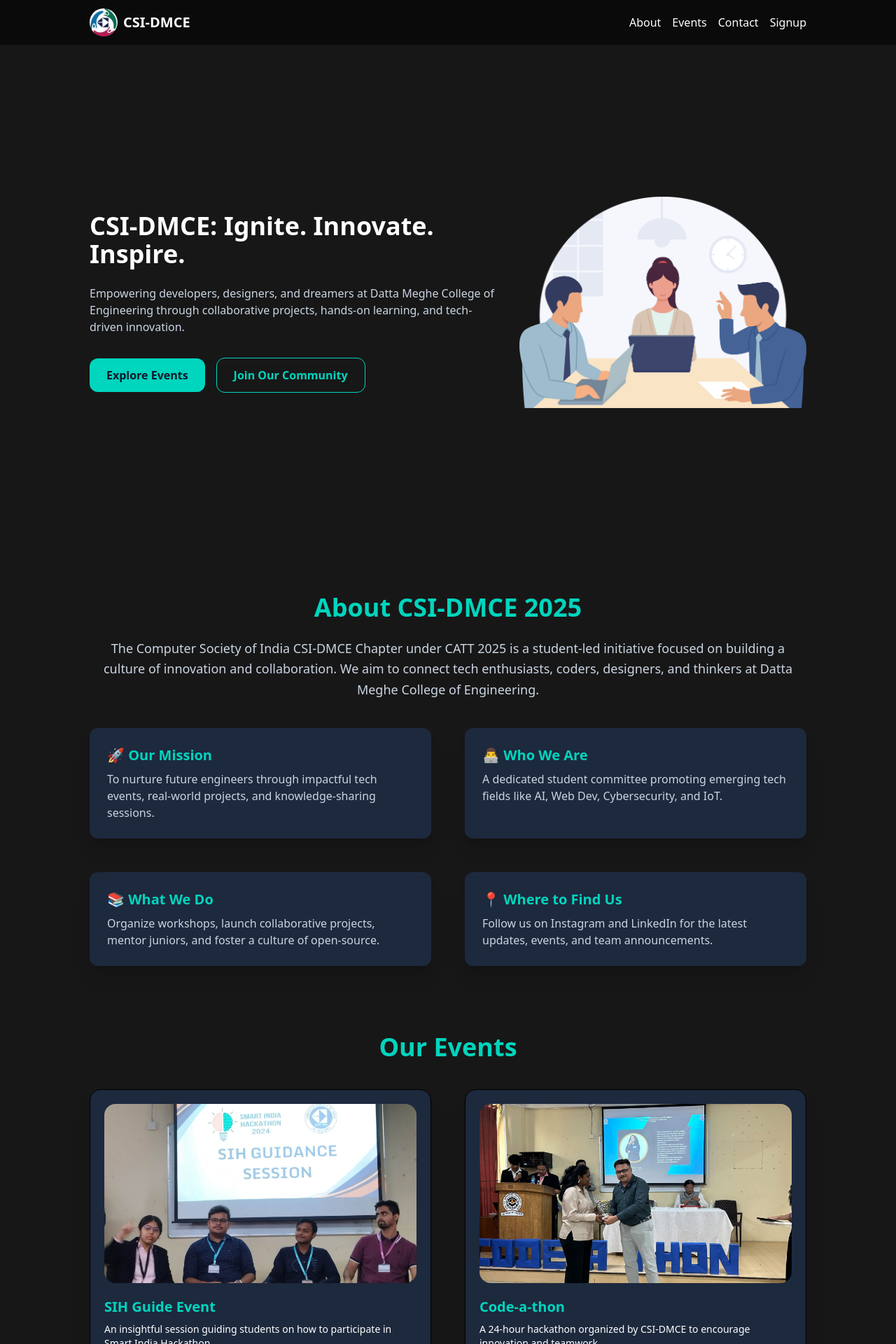
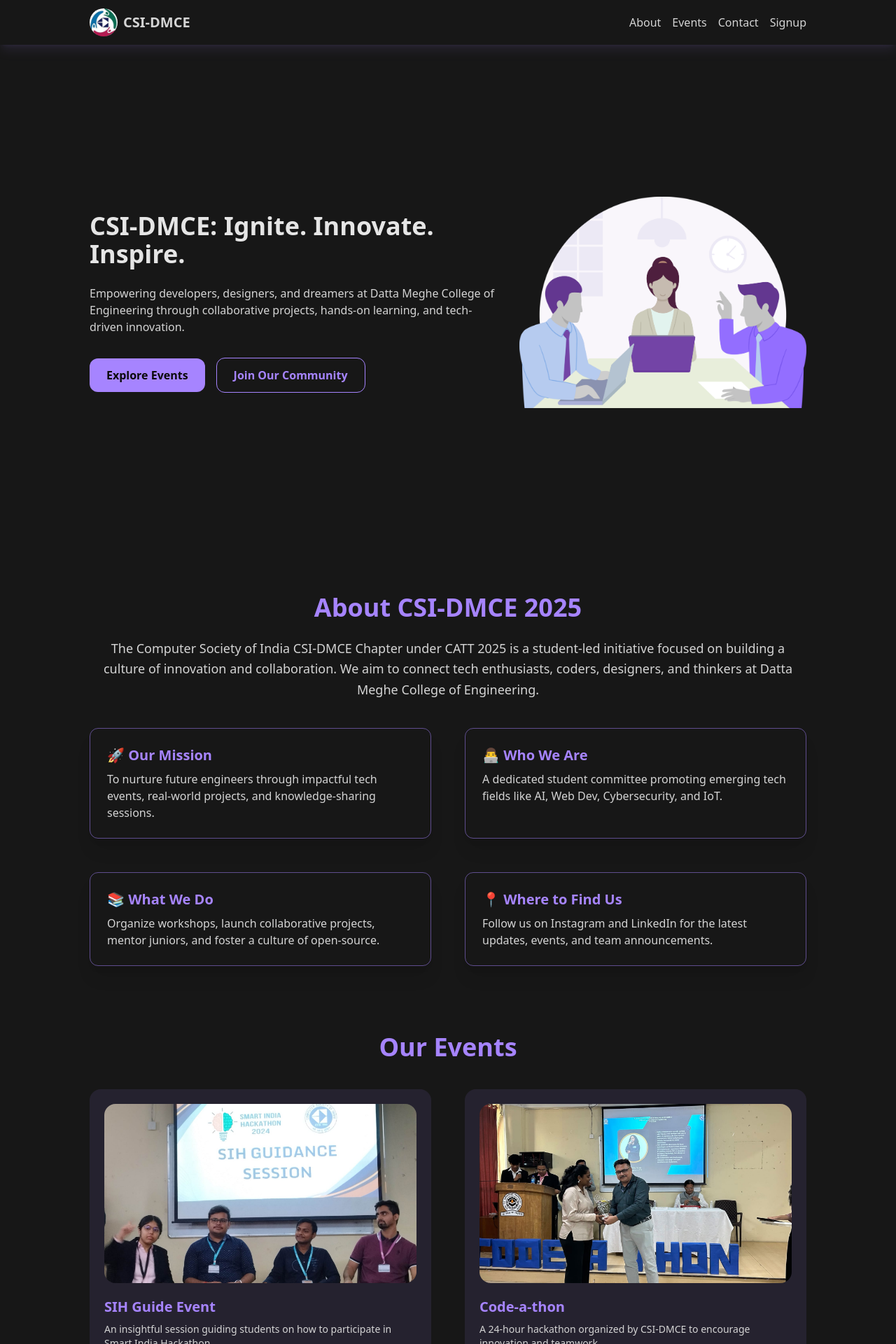
Before and after one commit to AasthaOswal/csi-website-aastha, a React (Vite) app: page / in a window 1280 px wide. Shown: the top 1920 px of the page at 70% size. Built offline with nearby package versions, Linux system fonts and the light colour scheme.

Commit message:
Completely changes website color scheme

```diff
--- a/src/components/Home/About.jsx
+++ b/src/components/Home/About.jsx
@@ -2,48 +2,48 @@
     return (
         <section className="text-white px-6 sm:px-8 md:px-12 py-12 about-section scroll-mt-16" id="about">
             <div className="max-w-5xl mx-auto about-wrapper">
-                <h2 className="text-3xl md:text-4xl font-bold text-teal-400 mb-6 text-center">
+                <h2 className="text-3xl md:text-4xl font-bold text-violet-400 mb-6 text-center">
                     About CSI-DMCE 2025
                 </h2>
-                <p className="text-slate-300 text-lg leading-relaxed mb-8 text-center">
+                <p className="text-neutral-300 text-lg leading-relaxed mb-8 text-center">
                     The Computer Society of India CSI-DMCE Chapter under CATT 2025 is a
                     student-led initiative focused on building a culture of innovation and
                     collaboration. We aim to connect tech enthusiasts, coders, designers,
                     and thinkers at Datta Meghe College of Engineering.
                 </p>
                 <div className="grid grid-cols-1 sm:grid-cols-2 gap-8 md:gap-12 mt-10">
-                    <div className="bg-slate-800 p-6 rounded-xl shadow-xl border border-transparent hover:border-teal-400 active:text-teal-400 cursor-pointer transition-all duration-200 ease">
-                        <h3 className="text-xl font-semibold text-teal-400 mb-2">
+                    <div className=" p-6 rounded-xl shadow-xl border-[1px] border-violet-400/50 active:text-violet-400 cursor-pointer transition-all duration-200 ease">
+                        <h3 className="text-xl font-semibold text-violet-400 mb-2">
                             🚀 Our Mission
                         </h3>
-                        <p className="text-slate-300">
+                        <p className="text-neutral-300">
                             To nurture future engineers through impactful tech events,
                             real-world projects, and knowledge-sharing sessions.
                         </p>
                     </div>
-                    <div className="bg-slate-800 p-6 rounded-xl shadow-xl border border-transparent hover:border-teal-400 active:text-teal-400 cursor-pointer transition-all duration-200 ease">
-                        <h3 className="text-xl font-semibold text-teal-400 mb-2">
+                    <div className=" p-6 rounded-xl shadow-xl border-[1px] border-violet-400/50 active:text-violet-400 cursor-pointer transition-all duration-200 ease">
+                        <h3 className="text-xl font-semibold text-violet-400 mb-2">
                             👨‍💻 Who We Are
                         </h3>
-                        <p className="text-slate-300">
+                        <p className="text-neutral-300">
                             A dedicated student committee promoting emerging tech fields like
                             AI, Web Dev, Cybersecurity, and IoT.
                         </p>
                     </div>
-                    <div className="bg-slate-800 p-6 rounded-xl shadow-xl border border-transparent hover:border-teal-400 active:text-teal-400 cursor-pointer transition-all duration-200 ease">
-                        <h3 className="text-xl font-semibold text-teal-400 mb-2">
+                    <div className=" p-6 rounded-xl shadow-xl border-[1px] border-violet-400/50 active:text-violet-400 cursor-pointer transition-all duration-200 ease">
+                        <h3 className="text-xl font-semibold text-violet-400 mb-2">
                             📚 What We Do
                         </h3>
-                        <p className="text-slate-300">
+                        <p className="text-neutral-300">
                             Organize workshops, launch collaborative projects, mentor juniors,
                             and foster a culture of open-source.
                         </p>
                     </div>
-                    <div className="bg-slate-800 p-6 rounded-xl shadow-xl border border-transparent hover:border-teal-400 active:text-teal-400 cursor-pointer transition-all duration-200 ease">
-                        <h3 className="text-xl font-semibold text-teal-400 mb-2">
+                    <div className=" p-6 rounded-xl shadow-xl border-[1px] border-violet-400/50 active:text-violet-400 cursor-pointer transition-all duration-200 ease">
+                        <h3 className="text-xl font-semibold text-violet-400 mb-2">
                             📍 Where to Find Us
                         </h3>
-                        <p className="text-slate-300">
+                        <p className="text-neutral-300">
                             Follow us on Instagram and LinkedIn for the latest updates,
                             events, and team announcements.
                         </p>
--- a/src/components/Home/Events.jsx
+++ b/src/components/Home/Events.jsx
@@ -30,7 +30,7 @@
         <section className="px-6 sm:px-8 md:px-12 py-12  scroll-mt-16" id="events">
 
             <div className="max-w-5xl mx-auto about-wrapper">
-                <h2 className="text-3xl sm:text-4xl font-bold text-teal-400 text-center mb-10">
+                <h2 className="text-3xl sm:text-4xl font-bold text-violet-400 text-center mb-10">
                     Our Events
                 </h2>
 
@@ -38,13 +38,13 @@
                     {events.map((event, idx) => (
                         <div
                             key={idx}
-                            className="bg-slate-800 rounded-2xl overflow-hidden shadow-xl border hover:border-teal-400 active:border-teal-400 transition-all duration-200 ease cursor-pointer p-5">
+                            className="bg-violet-400/10 rounded-2xl overflow-hidden border border-transparent hover:border-violet-400 active:border-violet-400 transition-all duration-200 ease cursor-pointer p-5">
                             <img src={event.image} alt={event.title} className="w-full h-56 md:h-64 object-cover rounded-2xl"/>
                             <div className="py-5">
-                                <h3 className="text-xl font-semibold text-teal-400 mb-2">
+                                <h3 className="text-xl font-semibold text-violet-400 mb-2">
                                     {event.title}
                                 </h3>
-                                <p className="text-white text-sm">{event.description}</p>
+                                <p className="text-neutral-300 text-sm">{event.description}</p>
                             </div>
                         </div>
                     ))}
--- a/src/components/Home/Hero.jsx
+++ b/src/components/Home/Hero.jsx
@@ -1,26 +1,26 @@
 
 const Hero=()=>{
     return (
-        <section className=" text-white flex items-center justify-center px-6 sm:px-8 md:px-12 py-12 scroll-mt-16 h-[calc(100dvh-4rem)]" id="hero">
+        <section className="text-neutral-200 flex items-center justify-center px-6 sm:px-8 md:px-12 py-12 scroll-mt-16 h-[calc(100dvh-4rem)]" id="hero">
             <div className="flex max-w-5xl flex-col-reverse  md:flex-row items-center justify-around gap-x-8">
                 <div className="text-center md:text-left mt-16 md:mt-0">
                     <h1 className="text-2xl sm:text-3xl md:text-4xl font-bold mb-6">
                     CSI-DMCE: Ignite. Innovate. Inspire.
                     </h1>
-                    <p className="text-md md:text-base mb-8 text-slate-300">
+                    <p className="text-md md:text-base mb-8 text-neutral-300">
                     Empowering developers, designers, and dreamers at Datta Meghe College of Engineering through
                     collaborative projects, hands-on learning, and tech-driven innovation.
                     </p>
                     <div className="flex flex-row flex-wrap md:flex-row gap-4 justify-center md:justify-start">
-                        <button className="bg-teal-400 text-slate-900 font-semibold px-6 py-3 rounded-xl hover:bg-teal-300 active:bg-teal-300 active:scale-95 transition-all duration-200 ease w-fit self-center cursor-pointer">
+                        <button className="bg-violet-400 text-neutral-950 font-semibold px-6 py-3 rounded-xl hover:bg-violet-500 active:bg-violet-500 active:scale-95 transition-all duration-200 ease w-fit self-center cursor-pointer">
                             <a href="#events">Explore Events</a>
                         </button>
-                        <button className="font-semibold border border-teal-400 text-teal-400 px-6 py-3 rounded-xl hover:bg-teal-400 hover:text-slate-900 active:scale-95 transition-all duration-200 ease w-fit self-center cursor-pointer">
+                        <button className="font-semibold border border-violet-400 text-violet-400 px-6 py-3 rounded-xl  hover:bg-violet-400 hover:text-neutral-950 active:scale-95 transition-all duration-200 ease w-fit self-center cursor-pointer">
                             Join Our Community
                         </button>
                     </div>
                 </div>
-                <img src="/hero-image.png" alt="" className="w-11/12 sm:w-3/5 md:w-2/5 "/>
+                <img src="/csi-website-new-hero-image.png" alt="" className="w-11/12 sm:w-3/5 md:w-2/5 "/>
             </div>
         </section>
 
--- a/src/components/Navbar/Navbar.jsx
+++ b/src/components/Navbar/Navbar.jsx
@@ -11,38 +11,38 @@
     const [mobileNav,setMobileNav]=useState(false);
 
     return (
-        <nav className="w-full  h-16 bg-neutral-950 flex justify-between  mx-auto px-6 sm:px-8 md:px-12 sticky top-0 z-10">
-            <div className="navbar-wrapper bg-neutral-950 flex justify-between  mx-auto  w-full max-w-5xl">
+        <nav className="w-full  h-16 bg-neutral-900 shadow-lg shadow-violet-400/10 flex justify-between  mx-auto px-6 sm:px-8 md:px-12 sticky top-0 z-10">
+            <div className="navbar-wrapper bg-neutral-900 flex justify-between  mx-auto  w-full max-w-5xl">
                 <div className="logo flex items-center justify-center">
                     <a href="#" className="flex items-center justify-center gap-2">
                         <img src="/csi-logo.jpg" alt="logo" className="rounded-full h-10 w-10" />
-                        <p className="logo-text sm:text-xl text-white font-semibold">
+                        <p className="logo-text sm:text-xl text-neutral-300 hover:text-violet-400 font-semibold">
                             CSI-DMCE
                         </p>
                     </a>
                 </div>
                 <div className="nav-links hidden sm:flex  justify-center items-center">
-                    <ul className="flex items-center justify-center list-none gap-4 text-white ">
-                        <li className="hover:text-emerald-400"><a href="#about">About</a></li>
-                        <li className="hover:text-emerald-400"><a href="#events">Events</a></li>
+                    <ul className="flex items-center justify-center list-none gap-4 text-neutral-300 ">
+                        <li className="hover:text-violet-400"><a href="#about">About</a></li>
+                        <li className="hover:text-violet-400"><a href="#events">Events</a></li>
 
-                        <li className="hover:text-emerald-400"><a href="#contact">Contact</a></li>
-                        <li className="hover:text-emerald-400"><a href="#">Signup</a></li>
+                        <li className="hover:text-violet-400"><a href="#contact">Contact</a></li>
+                        <li className="hover:text-violet-400"><a href="#">Signup</a></li>
 
                     </ul>
                 </div>
-                <div className="sm:hidden self-center flex justify-center items-center p-2 h-fit w-fit  hover:bg-slate-800 text-white hover:text-teal-400 hover:rounded-full transition-all duration-200 ease" onClick={()=>setMobileNav((prev)=>!prev)}>
+                <div className="sm:hidden self-center flex justify-center items-center p-2 h-fit w-fit  hover:bg-slate-800 text-neutral-300 hover:text-violet-500 hover:rounded-full transition-all duration-200 ease" onClick={()=>setMobileNav((prev)=>!prev)}>
                     {mobileNav===true ? <RxCross2 className="text-2xl  "/> : <IoMenu className="text-2xl  "/>}
                 </div>
             </div>
             {mobileNav===true && <motion.div className="w-full h-[calc(100dvh-56px)] flex flex-col justify-center gap-4 items-center sm:hidden fixed left-0 top-16 bg-slate-900" initial={{ opacity: 0, scale: 0.95 }} animate={{ opacity: 1, scale: 1 }} transition={{ duration: 0.4 }}>
 
-                <ul className="flex flex-col items-center justify-center list-none gap-4 text-white">
-                    <li className="hover:text-emerald-400" onClick={()=>setMobileNav((prev)=>!prev)}><a href="#about">About</a></li>
-                    <li className="hover:text-emerald-400" onClick={()=>setMobileNav((prev)=>!prev)}><a href="#events">Events</a></li>
+                <ul className="flex flex-col items-center justify-center list-none gap-4 text-neutral-300">
+                    <li className="hover:text-violet-400" onClick={()=>setMobileNav((prev)=>!prev)}><a href="#about">About</a></li>
+                    <li className="hover:text-violet-400" onClick={()=>setMobileNav((prev)=>!prev)}><a href="#events">Events</a></li>
 
-                    <li className="hover:text-emerald-400" onClick={()=>setMobileNav((prev)=>!prev)}><a href="#contact">Contact</a></li>
-                    <li className="hover:text-emerald-400" onClick={()=>setMobileNav((prev)=>!prev)}><a href="#">Signup</a></li>
+                    <li className="hover:text-violet-400" onClick={()=>setMobileNav((prev)=>!prev)}><a href="#contact">Contact</a></li>
+                    <li className="hover:text-violet-400" onClick={()=>setMobileNav((prev)=>!prev)}><a href="#">Signup</a></li>
 
                 </ul>
             </motion.div>}
--- a/src/pages/Home.jsx
+++ b/src/pages/Home.jsx
@@ -5,7 +5,7 @@
 
 const Home=()=>{
     return (
-        <div className="w-full  min-h-screen  bg-neutral-900" id="home">
+        <div className="w-full  min-h-screen text-neutral-200 bg-neutral-900" id="home">
             <Hero/>
             <About/>
             <Events/>
```
Also changed, not shown: src/components/Footer/Footer.jsx (+14 -14 lines), src/components/Home/Contact.jsx (+16 -16 lines), public/csi-website-new-hero-image.png (added).
